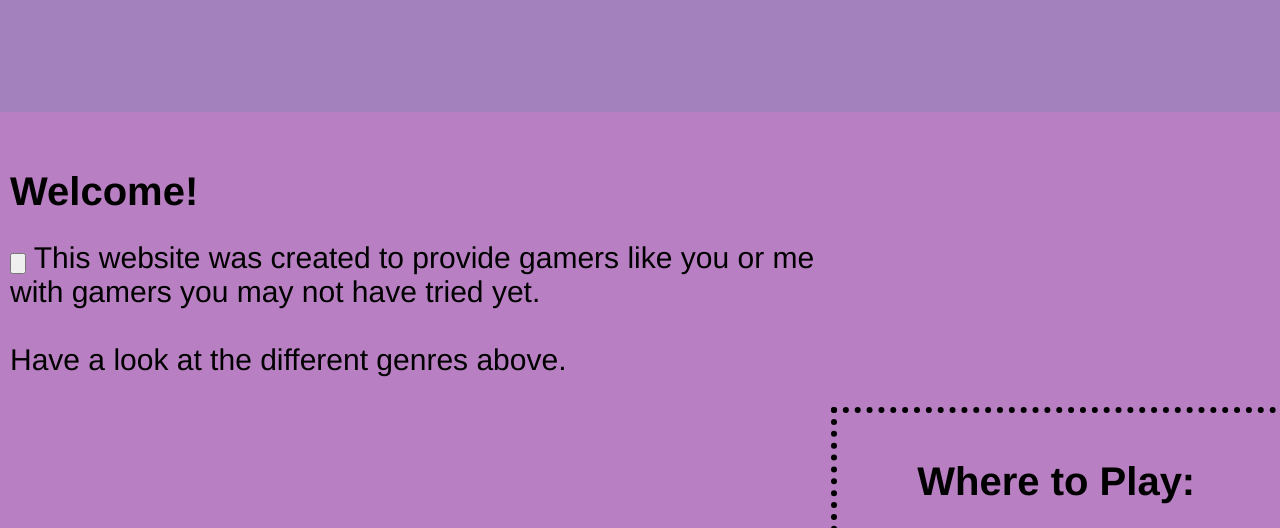
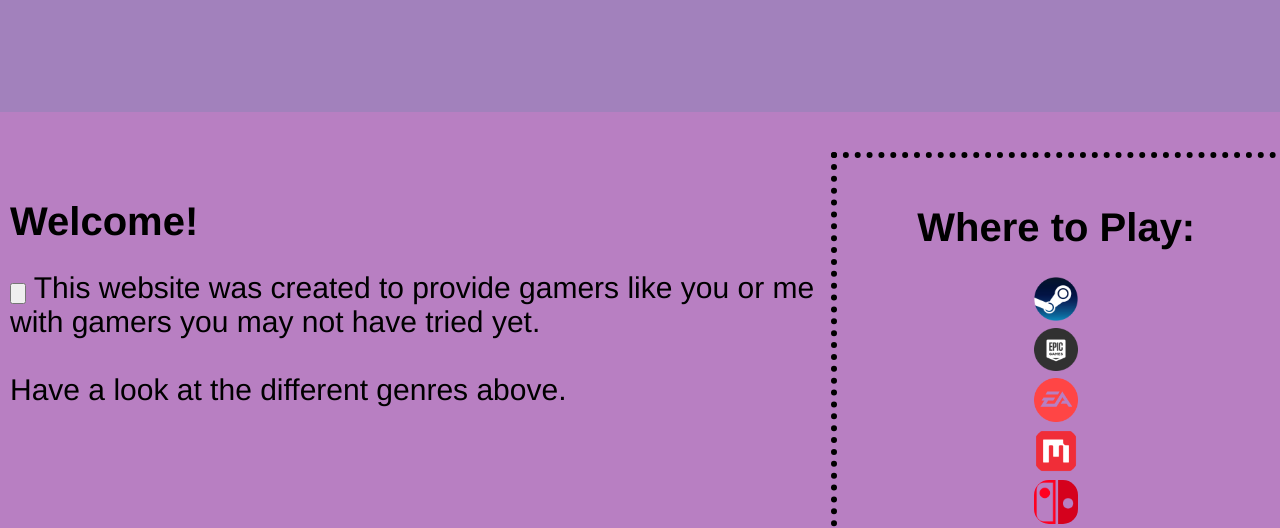
Before and after one commit to BeSuper123/digitero, a plain HTML site: page index.html in a window 1280 px wide. Shown: the part 580-1108 px from the top of the page. Drawn offline with Linux system fonts and the light colour scheme.

Commit message:
changed the location of the text in the home page

```diff
--- a/index.html
+++ b/index.html
@@ -38,7 +38,7 @@
 
         </div>
         <div class="grid-container">
-            <div class="item1">
+            <div class="item4">
 
 
                 <h1>Welcome!</h1>
```
